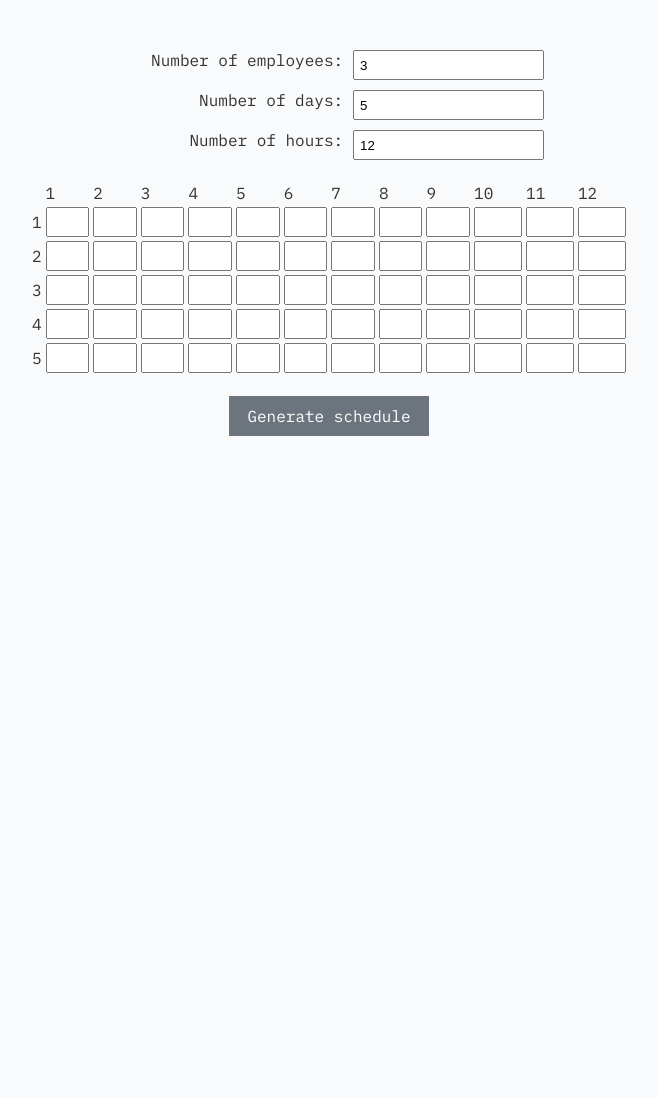
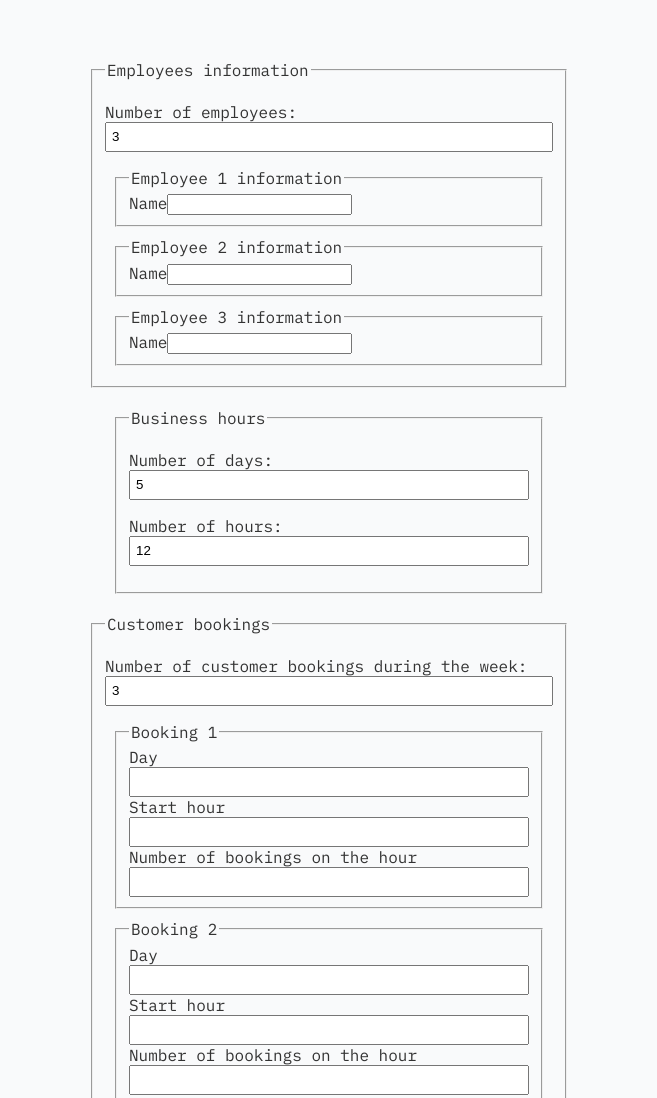
Before and after one commit to tterimaa/nurse-scheduling-problem, a plain HTML site: page ui/index.html in a window 1280 px wide. Shown: the top 1098 px of the page, without its empty margins (311-968 px from the left). Before the commit the page ends 800 px from the top, so only its background shows below. Drawn offline with Linux system fonts and the light colour scheme.

Commit message:
Refactor customer bookings input from table to simple form fields

```diff
--- a/ui/app.js
+++ b/ui/app.js
@@ -1,71 +1,100 @@
-const form = document.querySelector('form');
-form.addEventListener('submit', handleSubmit);
-const tableContainerId = "table-container"
+const form = document.querySelector("form");
+form.addEventListener("submit", handleSubmit);
+const tableContainerId = "table-container";
 
-window.onload = function() {
-  checkCondition();
-  generateTable();
+window.onload = function () {
+  addEmployeeInfoInputs();
+  addCustomerBookingInputs();
+};
+
+function addEmployeeInfoInputs() {
+  var num_employees = parseInt(document.getElementById("num-employees").value);
+  var employees_info_list = document.getElementById("employees-info-list");
+  if (num_employees > 0) {
+    employees_info_list.classList.remove("hidden");
+    var currentList = employees_info_list.querySelectorAll("input").length;
+    var diff = num_employees - currentList;
+    if (diff > 0) {
+      for (var i = currentList; i < num_employees; i++) {
+        var li = document.createElement("li");
+        var fieldset = document.createElement("fieldset");
+        var legend = document.createElement("legend");
+        legend.textContent = "Employee " + (i + 1) + " information";
+        var label = document.createElement("label");
+        var input = document.createElement("input");
+        label.setAttribute("for", "employee-name" + i);
+        label.textContent = "Name";
+        input.setAttribute("type", "string");
+        input.setAttribute("id", "employee-name" + i);
+        fieldset.appendChild(legend);
+        fieldset.appendChild(label);
+        fieldset.appendChild(input);
+        li.appendChild(fieldset);
+        employees_info_list.appendChild(li);
       }
-
-function isFieldsFilled() {
-  var num_employees = document.getElementById("num-employees");
-  var num_days = document.getElementById("num-days");
-  var num_hours = document.getElementById("num-hours");
-  return num_employees.value !== "" && num_days.value !== "" && num_hours.value !== "";
+    } else {
+      var currentList = employees_info_list.querySelectorAll("li");
+      for (var i = currentList.length; i > num_employees; i--) {
+        var last = currentList[i - 1];
+        employees_info_list.removeChild(last);
       }
-
-// Check if forms basic fields have values first
-function checkCondition() {
-  var conditionalInput = document.querySelectorAll('.conditional');
-  if (isFieldsFilled()) {
-    conditionalInput.forEach(function (element) {
-      element.classList.remove("hidden");
-    });
-    generateTable();
+    }
   } else {
-    conditionalInput.forEach(function (element) {
-      element.classList.add("hidden");
-    });
-    destroyTable();
+    employees_info_list.classList.add("hidden");
   }
 }
 
-// When basic fields have values, the table input should be displayed
-function generateTable() {
-    if (!isFieldsFilled()) return;
-
-    var numDays = parseInt(document.getElementById("num-days").value);
-    var numHours = parseInt(document.getElementById("num-hours").value);
-    var tableContainer = document.getElementById(tableContainerId);
-
-    var tableHTML = '<table>';
-
-    for (var i = 0; i < numDays + 1; i++) {
-        tableHTML += '<tr>';
-
-        for (var j = 0; j < numHours + 1; j++) {
-            if (i === 0 && j === 0) {
-                tableHTML += '<td></td>'; // Empty cell at the top-left corner
-            } else if (i === 0) {
-                tableHTML += '<td>' + j + '</td>'; // Column headers
-            } else if (j === 0) {
-                tableHTML += '<td>' + i + '</td>'; // Row headers
+function addCustomerBookingInputs() {
+  var num_bookings = parseInt(document.getElementById("num-bookings").value);
+  var customer_bookings_list = document.getElementById("customer-bookings-list");
+  if (num_bookings > 0) {
+    customer_bookings_list.classList.remove("hidden");
+    var currentList = customer_bookings_list.querySelectorAll("fieldset").length;
+    var diff = num_bookings - currentList;
+    if (diff > 0) {
+      for (var i = currentList; i < num_bookings; i++) {
+        var li = document.createElement("li");
+        var fieldset = document.createElement("fieldset");
+        var legend = document.createElement("legend");
+        legend.textContent = "Booking " + (i + 1);
+        var labelDay = document.createElement("label");
+        var inputDay = document.createElement("input");
+        labelDay.setAttribute("for", "day-of-booking" + i);
+        labelDay.textContent = "Day";
+        inputDay.setAttribute("type", "number");
+        inputDay.setAttribute("id", "day-of-booking" + i);
+        var labelHour = document.createElement("label");
+        var inputHour = document.createElement("input");
+        labelHour.setAttribute("for", "booking-hour" + i);
+        labelHour.textContent = "Start hour";
+        inputHour.setAttribute("type", "number");
+        inputHour.setAttribute("id", "booking-hour" + i);
+        var labelBookings = document.createElement("label");
+        var inputBookings = document.createElement("input");
+        labelBookings.setAttribute("for", "number-of-bookings" + i);
+        labelBookings.textContent = "Number of bookings on the hour";
+        inputBookings.setAttribute("type", "number");
+        inputBookings.setAttribute("id", "number-of-bookings" + i);
+        fieldset.appendChild(legend);
+        fieldset.appendChild(labelDay);
+        fieldset.appendChild(inputDay);
+        fieldset.appendChild(labelHour);
+        fieldset.appendChild(inputHour);
+        fieldset.appendChild(labelBookings);
+        fieldset.appendChild(inputBookings);
+        li.appendChild(fieldset);
+        customer_bookings_list.appendChild(li);
+      }
     } else {
-                tableHTML += '<td><input type="number" data-row="' + i + '" data-col="' + j + '"></td>'; // Input fields
+      var currentList = customer_bookings_list.querySelectorAll("li");
+      for (var i = currentList.length; i > num_bookings; i--) {
+        var last = currentList[i - 1];
+        customer_bookings_list.removeChild(last);
       }
     }
-
-        tableHTML += '</tr>';
+  } else {
+    customer_bookings_list.classList.add("hidden");
   }
-
-    tableHTML += '</table>';
-
-    tableContainer.innerHTML = tableHTML;
-}
-
-function destroyTable() {
-  var tableContainer = document.getElementById(tableContainerId);
-  tableContainer.innerHTML = "";
 }
 
 // Handle form submit
@@ -73,99 +102,113 @@ async function handleSubmit(event) {
   event.preventDefault();
 
   // Clear previous results
-  const resultsDiv = document.querySelector('#results');
-  resultsDiv.innerHTML = '';
-
-  // Show loader animation
-  const juhaMietoImg = document.createElement('img');
-  juhaMietoImg.classList.add('mietaa');
-  juhaMietoImg.src = '../mietaa.jpg';
-  juhaMietoImg.alt = 'Juha Mieto';
-  juhaMietoImg.classList.add('loadingImage');
-  resultsDiv.appendChild(juhaMietoImg);
+  const resultsDiv = document.querySelector("#results");
+  resultsDiv.innerHTML = "";
 
   // Get form values
-  const numEmployeesInput = document.querySelector('#num-employees');
-  const numDaysInput = document.querySelector('#num-days');
-  const numHoursInput = document.querySelector('#num-hours');
+  const numEmployeesInput = document.querySelector("#num-employees");
+  const numDaysInput = document.querySelector("#num-days");
+  const numHoursInput = document.querySelector("#num-hours");
   const numEmployees = parseInt(numEmployeesInput.value);
   const numDays = parseInt(numDaysInput.value);
   const numHours = parseInt(numHoursInput.value);
 
-  const customerBookings = [];
-
   // Get customer bookings
-  for (var i = 1; i < numDays + 1; i++) {
-
-    for (var j = 1; j < numHours + 1; j++) {
-      var input = document.querySelector('input[data-row="' + i + '"][data-col="' + j + '"]');
-      if (input.value !== "") {
+  var customer_bookings_list = document.getElementById("customer-bookings-list");
+  var customer_bookings_inputs = customer_bookings_list.querySelectorAll("input");
+  var customer_booking_input_values = Array.from(customer_bookings_inputs).map((b) => parseInt(b.value));
+  const isSomeBookingInvalid = customer_booking_input_values.some((b) => b < 0)
+  if (isSomeBookingInvalid) {
+    alert("Bookings values must be positive integers");
+    return;
+  }
+  if (customer_booking_input_values.length % 3 !== 0) {
+      alert("Number of bookings must be divisable by three");
+      return;
+  }
+  var customerBookings = [];
+  var i = 0;
+  while (i < customer_booking_input_values.length) {
     const booking = {
-          day: i-1,
-          hour: j-1,
-          bookings: input.value,
+      day: customer_booking_input_values[i],
+      hour: customer_booking_input_values[i+1],
+      bookings: customer_booking_input_values[i+2],
     }
     customerBookings.push(booking);
-      }
-    }
+    i = i + 3;
   }
 
   // Validate form values
   if (!Number.isInteger(numEmployees) || numEmployees <= 0) {
-    alert('Number of employees must be a positive integer');
+    alert("Number of employees must be a positive integer");
     return;
   }
   if (!Number.isInteger(numDays) || numDays <= 0) {
-    alert('Number of days must be a positive integer');
+    alert("Number of days must be a positive integer");
     return;
   }
   if (!Number.isInteger(numHours) || numHours <= 0) {
-    alert('Number of hours must be a positive integer');
+    alert("Number of hours must be a positive integer");
     return;
   }
 
+
+  // Show loader animation
+  const juhaMietoImg = document.createElement("img");
+  juhaMietoImg.classList.add("mietaa");
+  juhaMietoImg.src = "../mietaa.jpg";
+  juhaMietoImg.alt = "Juha Mieto";
+  juhaMietoImg.classList.add("loadingImage");
+  resultsDiv.appendChild(juhaMietoImg);
+
   // Fetch data
   try {
-    const response = await fetch('http://localhost:5000/endpoint', {
-      method: 'POST',
-      headers: { 'Content-Type': 'application/json' },
-      body: JSON.stringify({ num_employees: numEmployees, num_days: numDays, num_hours: numHours, customer_bookings: customerBookings }),
+    const response = await fetch("http://localhost:5000/endpoint", {
+      method: "POST",
+      headers: { "Content-Type": "application/json" },
+      body: JSON.stringify({
+        num_employees: numEmployees,
+        num_days: numDays,
+        num_hours: numHours,
+        customer_bookings: customerBookings,
+      }),
     });
     const data = await response.json();
 
-    resultsDiv.innerHTML = '';
+    resultsDiv.innerHTML = "";
 
     // Display days and grids
-    const gridColors = ['gray', 'red', 'blue', 'green', 'yellow', 'purple'];
-    data.res.days.forEach(day => {
-      const dayHeader = document.createElement('h2');
+    const gridColors = ["gray", "red", "blue", "green", "yellow", "purple"];
+    data.res.days.forEach((day) => {
+      const dayHeader = document.createElement("h2");
       dayHeader.textContent = `Day ${day.id}`;
       resultsDiv.appendChild(dayHeader);
 
-      const dayGrid = document.createElement('table');
-      dayGrid.classList.add('grid');
-      const headerRow = document.createElement('tr');
-      const idHeaderCell = document.createElement('th');
-      idHeaderCell.textContent = 'ID';
+      const dayGrid = document.createElement("table");
+      dayGrid.classList.add("grid");
+      const headerRow = document.createElement("tr");
+      const idHeaderCell = document.createElement("th");
+      idHeaderCell.textContent = "ID";
       headerRow.appendChild(idHeaderCell);
       for (let h = 0; h < numHours; h++) {
-        const headerCell = document.createElement('th');
+        const headerCell = document.createElement("th");
         headerCell.textContent = `Hour ${h}`;
         headerRow.appendChild(headerCell);
       }
       dayGrid.appendChild(headerRow);
 
-      day.workers.forEach(worker => {
-        const workerRow = document.createElement('tr');
-        const idCell = document.createElement('td');
+      day.workers.forEach((worker) => {
+        const workerRow = document.createElement("tr");
+        const idCell = document.createElement("td");
         idCell.textContent = `Worker ${worker.id}`;
         workerRow.appendChild(idCell);
         for (let h = 0; h < numHours; h++) {
-          const cell = document.createElement('td');
+          const cell = document.createElement("td");
           if (worker.hours.includes(h)) {
-            cell.style.backgroundColor = gridColors[worker.id % gridColors.length];
+            cell.style.backgroundColor =
+              gridColors[worker.id % gridColors.length];
           } else {
-            cell.style.backgroundColor = 'white';
+            cell.style.backgroundColor = "white";
           }
           workerRow.appendChild(cell);
         }
--- a/ui/index.html
+++ b/ui/index.html
@@ -1,30 +1,67 @@
-<!DOCTYPE html>
+<!doctype html>
 <html>
   <head>
-    <meta charset="UTF-8">
+    <meta charset="UTF-8" />
     <title>Employee Schedule</title>
-    <link rel="stylesheet" href="styles.css">
-    <link href="https://fonts.googleapis.com/css2?family=IBM+Plex+Mono:wght@300;400;700&display=swap" rel="stylesheet">
+    <link rel="stylesheet" href="styles.css" />
+    <link
+      href="https://fonts.googleapis.com/css2?family=IBM+Plex+Mono:wght@300;400;700&display=swap"
+      rel="stylesheet"
+    />
   </head>
   <body>
-      <form id="form">
-        <div id="inputs-container">
+    <form id="form">
+      <fieldset>
+        <legend>Employees information</legend>
+        <p>
           <label for="num-employees">Number of employees:</label>
-          <input type="number" id="num-employees" name="num_employees" value=3 onkeyup="checkCondition()">
-
+          <input
+            type="number"
+            id="num-employees"
+            name="num_employees"
+            value="3"
+            onchange="addEmployeeInfoInputs()"
+          />
+        </p>
+        <ul id="employees-info-list" class="hidden"></ul>
+      </fieldset>
+      <fieldset>
+        <legend>Business hours</legend>
+        <p>
           <label for="num-days">Number of days:</label>
-          <input type="number" id="num-days" name="num_days" value=5 onkeyup="checkCondition()">
-
+          <input
+            type="number"
+            id="num-days"
+            name="num_days"
+            value="5"
+          />
+        </p>
+        <p>
           <label for="num-hours">Number of hours:</label>
-          <input type="number" id="num-hours" name="num_hours" value=12 onkeyup="checkCondition()">
-        </div>
-
-
-        <div id="conditional-container" class="conditional hidden">
-          <div id="table-container"></div>
-          <button type="submit" class="conditional hidden">Generate schedule</button>
-        </div>
-      </form>
+          <input
+            type="number"
+            id="num-hours"
+            name="num_hours"
+            value="12"
+          />
+        </p>
+      </fieldset>
+      <fieldset>
+        <legend>Customer bookings</legend>
+        <p>
+          <label for="num-bookings">Number of customer bookings during the week:</label>
+          <input
+            type="number"
+            id="num-bookings"
+            name="num_bookings"
+            value="3"
+            onchange="addCustomerBookingInputs()"
+          />
+        </p>
+        <ul id="customer-bookings-list" class="hidden"></ul>
+      </fieldset>
+      <button type="submit">Generate schedule</button>
+   </form>
 
     <div id="results"></div>
 
--- a/ui/styles.css
+++ b/ui/styles.css
@@ -2,21 +2,23 @@ body {
   margin: 50px;
 }
 
-body, button {
-  font-family: 'IBM Plex Mono', sans-serif;
+body,
+button {
+  font-family: "IBM Plex Mono", sans-serif;
   font-size: 16px;
   color: #333333;
-  background-color: #F9FAFB;
+  background-color: #f9fafb;
 }
 
-#conditional-container {
-  margin: 20px;
-  display: flex;
-  align-items: center;
-  flex-direction: column;
-  max-width: 600px;
+fieldset {
+  margin: 10px;
 }
 
+ul {
+  list-style-type: none; /* Remove bullets */
+  padding: 0; /* Remove padding */
+  margin: 0; /* Remove margins */
+}
 
 .day-grid {
   border-collapse: collapse;
@@ -40,17 +42,14 @@ body, button {
   display: none;
 }
 
-#inputs-container {
-  display: grid;
-  gap: 10px;
-  max-width: 500px;
-  grid-template-columns: 1.2fr 1fr;
-}
-
 #form {
   display: flex;
   flex-direction: column;
   align-items: center;
+}
+
+#form fieldset {
+  width: 400px;
 }
 
 #form label {
@@ -61,7 +60,6 @@ body, button {
   height: 30px;
 }
 
-
 #form input[type="number"],
 #form button[type="submit"] {
   padding: 5px;
@@ -70,8 +68,8 @@ body, button {
 }
 
 #form button[type="submit"] {
-  background-color: #6C757D;
-  color: #FFFFFF;
+  background-color: #6c757d;
+  color: #ffffff;
   margin: 20px;
   padding: 10px;
   max-width: 200px;
@@ -80,7 +78,7 @@ body, button {
 }
 
 #form button[type="submit"]:hover {
-  background-color: #4E555A;
+  background-color: #4e555a;
 }
 
 @keyframes spin {
```
Also changed, not shown: 1 other file. Lines whose indentation alone changed are shown as unchanged.
